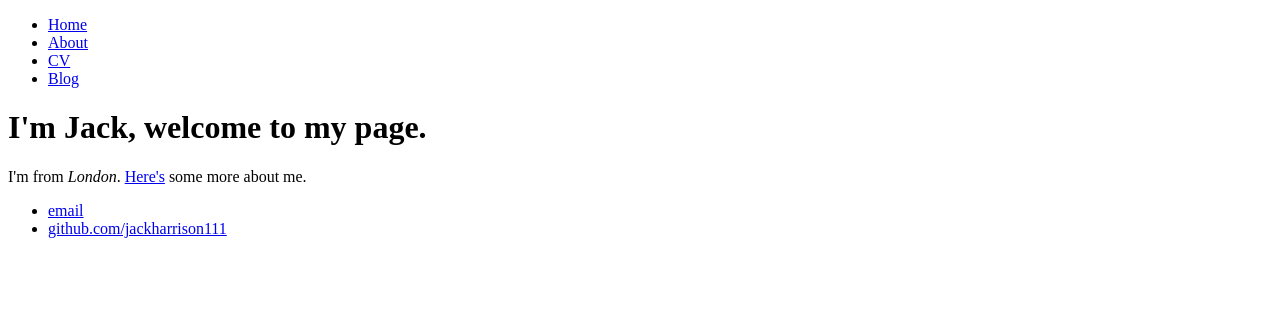
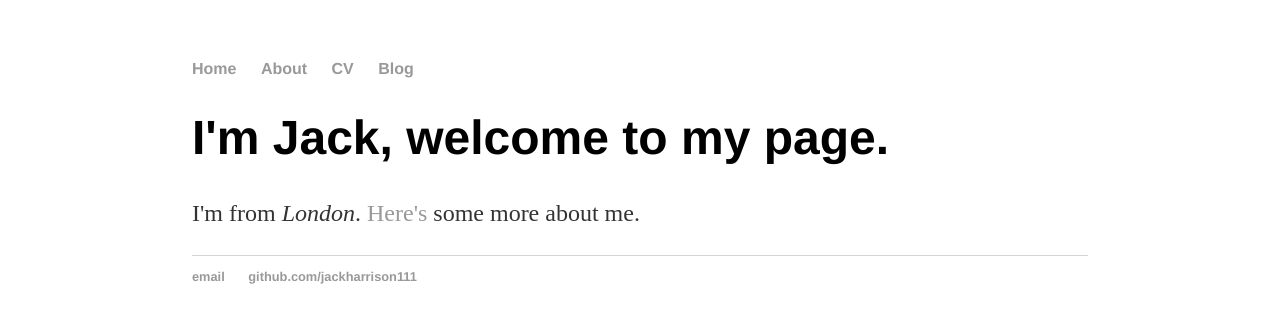
Before and after one commit to jackharrison111/jackharrison111.github.io, a plain HTML site: page index.html in a window 1280 px wide. Drawn offline with Linux system fonts and the light colour scheme.

Commit message:
Update index.html
Adding CSS

```diff
--- a/index.html
+++ b/index.html
@@ -2,6 +2,8 @@
 <html>
 	<head>
 		<title>Jack Harrison</title>
+		<!-- link to main style sheet --->
+		<link rel="stylesheet" type="text/css" href="css/main.css">
 	</head>
 	<body>
 		<nav>
```
